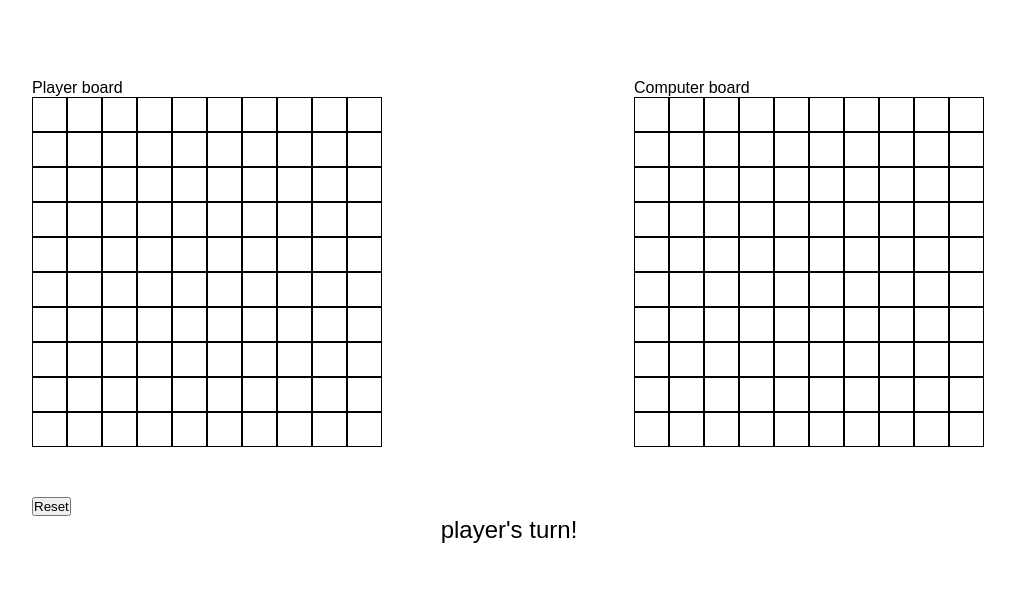
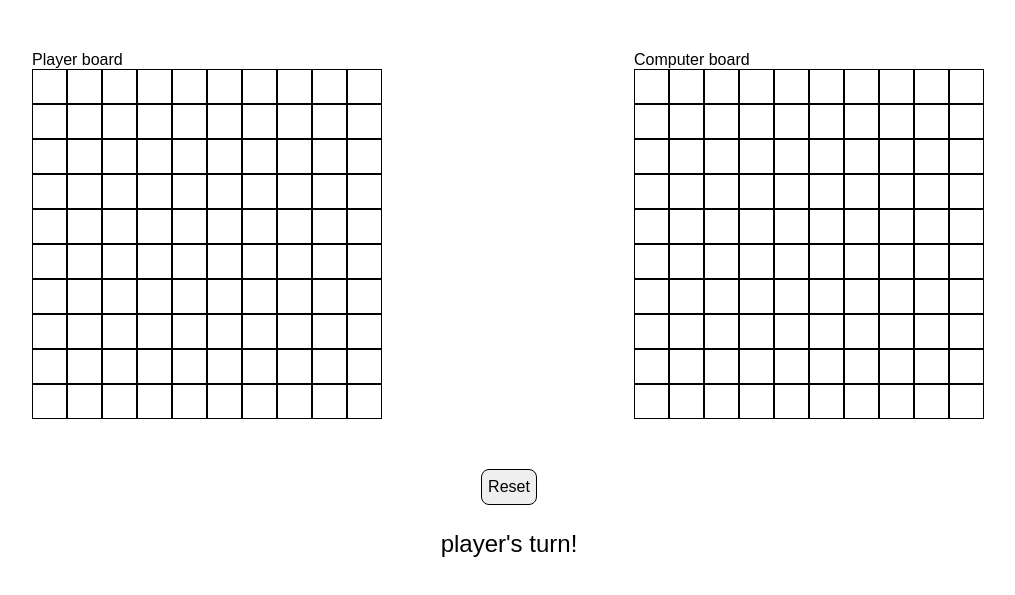
Before and after one commit to tajwararik/Battleship, a website built with webpack: page src/template.html in a window 1280 px wide. Shown: the part 157-752 px from the top of the page, without its empty margins (131-1146 px from the left). Built offline with nearby package versions, Linux system fonts and the light colour scheme.

Commit message:
Styled reset button

```diff
--- a/src/styles.css
+++ b/src/styles.css
@@ -29,6 +29,19 @@ body {
   flex-wrap: wrap;
 }
 
+.btn {
+  text-align: center;
+  margin-bottom: 25px;
+}
+
+.btn > button {
+  font-size: 1rem;
+  padding: 8px 6px;
+  border: 1px solid #000;
+  border-radius: 8px;
+  cursor: pointer;
+}
+
 .grid {
   width: 35px;
   height: 35px;
@@ -39,7 +52,8 @@ body {
   cursor: pointer;
 }
 
-.attacked {
+#player-board > .attacked,
+#computer-board > .attacked {
   background-color: #f00;
 }
 
```
